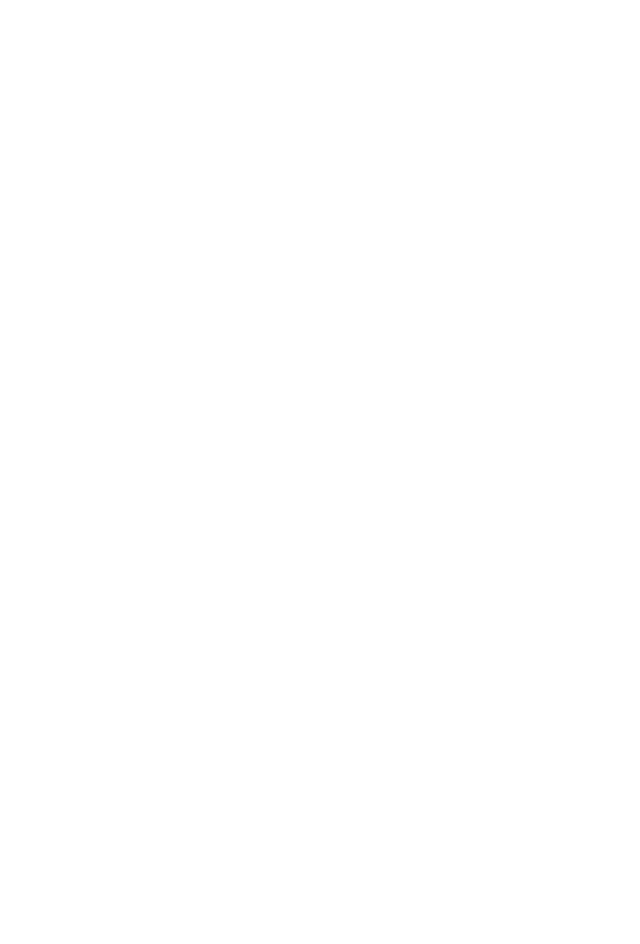
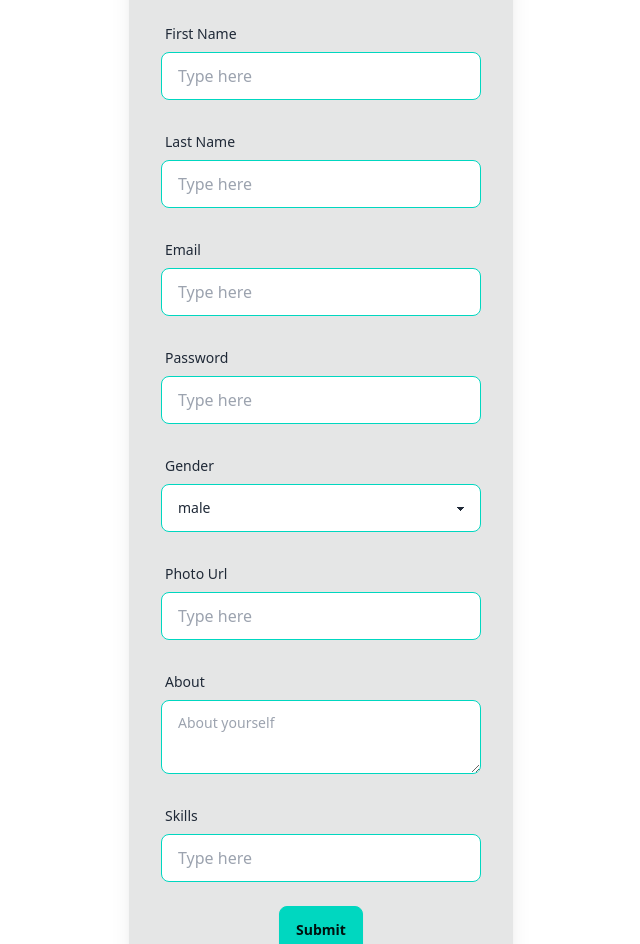
Before and after one commit to ujjwalkumar-64/DevTinder-Frontend, a React (Vite) app: page /signup in a window 1280 px wide. Before the commit this address had no page. Shown: the part 164-1108 px from the top of the page, without its empty margins (319-959 px from the left). Before the commit the page ends 800 px from the top, so only its background shows below. Built offline with nearby package versions, Linux system fonts and the light colour scheme; no server answers.

Commit message:
logout feature + error handling

```diff
--- a/src/App.jsx
+++ b/src/App.jsx
@@ -1,5 +1,5 @@
 import { BrowserRouter, Routes,Route } from "react-router-dom"
-import {  Body,Login,Feed} from "./components"
+import {  Body,Login,Feed,Signup, Profile} from "./components"
 import { Provider } from "react-redux"
 import appStore from "./utils/appStore"
 
@@ -14,7 +14,8 @@
                 <Route path="/" element={<Body/>}>
                   <Route path="/" element={<Feed/>}/>
                   <Route path="/login" element={<Login/>}/>
-
+                  <Route path="/signup" element={<Signup/>}/>
+                  <Route path="/profile" element={<Profile/>}/>
                 </Route>
               </Routes>
 
--- a/src/components/Body.jsx
+++ b/src/components/Body.jsx
@@ -1,15 +1,42 @@
-import React from 'react'
+import React, { useEffect } from 'react'
 import Navbar from './Navbar'
-import { Outlet } from 'react-router-dom'
+import { Outlet, useNavigate } from 'react-router-dom'
 import Footer from './Footer'
+import { BaseUrl } from '../utils/constant'
+import { useDispatch, useSelector } from 'react-redux'
+import { addUser } from '../utils/userSlice'
+import axios from 'axios'
 
 const Body = () => {
+  const dispatch = useDispatch();
+  const navigate = useNavigate();
+ const user = useSelector((state)=>state.user);
+
+  const fetchUser = async()=>{
+    try {
+      if(user) return
+      const res= await axios.get(BaseUrl+"/profile/view",{withCredentials:true});
+      dispatch(addUser(res.data));
+
+    } catch (error) {
+      if(error.status === 401){
+        navigate("/login")
+      }
+      console.error(error);
+    }
+  }
+
+useEffect(()=>{
+  fetchUser();
+
+},[])
+
   return (
     <div>
       <Navbar/>
-
+        <main className='min-h-screen max-w-screen-2xl mx-auto '>
           <Outlet />
-
+        </main>
       <Footer/>
     </div>
   )
--- a/src/components/Footer.jsx
+++ b/src/components/Footer.jsx
@@ -2,7 +2,7 @@
 
 const Footer = () => {
   return (
-    <footer className="footer bg-base-300 text-neutral-content items-center p-4 bottom-0 fixed ">
+    <footer className="footer bg-base-300 text-neutral-content items-center p-4   ">
   <aside className="grid-flow-col items-center">
     <svg
       width="36"
--- a/src/components/Login.jsx
+++ b/src/components/Login.jsx
@@ -10,6 +10,7 @@
     const [password,setPassword]= useState("Dghgdf12@3");
     const dispatch = useDispatch();
     const navigate = useNavigate();
+    const [error,setError]= useState("");
 
     const handleSubmit= async()=>{
          try {
@@ -23,6 +24,7 @@
             dispatch(addUser(res.data.data));
            return  navigate("/")
          } catch (error) {
+            setError(error?.response?.data)
             console.error(error)
          }
     }
@@ -52,6 +54,7 @@
                     className="input input-bordered input-accent w-full max-w-xs"
                     onChange={(e)=>setPassword(e.target.value)}/>
                 </label>
+                    <p className='text-red-800'>{error}</p>
                     <div className="card-actions justify-center m-2">
                         <button className="btn btn-accent" onClick={handleSubmit}>Submit</button>
                     </div>
--- a/src/components/Navbar.jsx
+++ b/src/components/Navbar.jsx
@@ -1,14 +1,30 @@
+import axios from 'axios';
 import React from 'react'
-import { useSelector } from 'react-redux'
+import { useDispatch, useSelector } from 'react-redux'
+import { Link, useNavigate } from 'react-router-dom';
+import { BaseUrl } from '../utils/constant';
+import { removeUser } from '../utils/userSlice';
+
 
 const Navbar = () => {
+  const dispatch= useDispatch();
+  const navigate = useNavigate();
+  const user = useSelector((state)=>state.user);
+  const handleLogout = async()=>{
+    try {
+      axios.post(BaseUrl+"/logout",{},{withCredentials:true});
+      dispatch(removeUser());
+      return navigate("/login")
 
-  const user= useSelector((state)=>state.user);
+    } catch (error) {
+      console.error(error)
+    }
+  }
 
   return (
     <div className="navbar bg-base-300">
     <div className="flex-1">
-      <a className="btn btn-ghost text-xl">DevTinder</a>
+      <Link to={user?"/":"/login"} className="btn btn-ghost text-xl">DevTinder</Link>
     </div>
     {user && <div className="flex-none gap-2">
         Welcome, {user.firstName}
@@ -24,13 +40,13 @@
           tabIndex={0}
           className="menu menu-sm dropdown-content bg-base-100 rounded-box z-[1] mt-12 w-52 p-2 shadow">
           <li>
-            <a className="justify-between">
+            <Link to="/profile" className="justify-between" >
               Profile
               <span className="badge">New</span>
-            </a>
+            </Link>
           </li>
-          <li><a>Settings</a></li>
-          <li><a>Logout</a></li>
+          <li><Link to="/">Settings</Link></li>
+          <li><a onClick={handleLogout}>Logout</a></li>
         </ul>
       </div>
     </div>}
--- /dev/null
+++ b/src/components/Signup.jsx
@@ -0,0 +1,158 @@
+import axios from 'axios'
+import React, { useState } from 'react'
+import { BaseUrl } from '../utils/constant'
+import { useDispatch } from 'react-redux'
+import { addUser } from '../utils/userSlice'
+import { useNavigate } from 'react-router-dom'
+
+const Signup = () => {
+    const [email,setEmail] = useState("")
+    const [password,setPassword] = useState("")
+    const [firstName,setFirstName]= useState("")
+    const [lastName,setLastName]= useState("")
+    const [skills,setSkills]= useState([])
+    const [gender,setGender]= useState("")
+    const [about,setAbout]= useState("")
+    const [photoUrl,setPhotoUrl] = useState("")
+    const dispatch = useDispatch();
+    const navigate= useNavigate();
+
+    const handleSubmit= async()=>{
+        try {
+            const res= await axios.post(BaseUrl+"/signup",{
+                email,
+                firstName,
+                lastName,
+                password,
+                skills,
+                gender,
+                about,
+                photoUrl,
+            },{
+                withCredentials:true
+            })
+            console.log("signup :" ,res);
+            dispatch(addUser(res.data.data));
+            return navigate("/")
+        } catch (error) {
+            console.error(error)
+        }
+    }
+
+  return (
+    <div className='my-10 flex justify-center'>
+    <div className="card bg-base-300 w-96 shadow-xl">
+        <div className="card-body">
+            <h2 className="card-title justify-center">Signup Page</h2>
+            <label className="form-control w-full max-w-xs my-2">
+                <div className="label">
+                    <span className="label-text">First Name</span>
+                </div>
+                <input type="text"
+                    value={firstName}
+                    placeholder="Type here"
+                    className="input input-bordered input-accent w-full max-w-xs"
+                    onChange={(e)=> setFirstName(e.target.value)}
+                    />
+            </label>
+            <label className="form-control w-full max-w-xs my-2">
+                <div className="label">
+                    <span className="label-text">Last Name</span>
+                </div>
+                <input type="text"
+                    value={lastName}
+                    placeholder="Type here"
+                    className="input input-bordered input-accent w-full max-w-xs"
+                    onChange={(e)=> setLastName(e.target.value)}
+                    />
+            </label>
+            <label className="form-control w-full max-w-xs my-2">
+                <div className="label">
+                    <span className="label-text">Email</span>
+                </div>
+                <input type="email"
+                    value={email}
+                    placeholder="Type here"
+                    className="input input-bordered input-accent w-full max-w-xs"
+                    onChange={(e)=> setEmail(e.target.value)}
+                    />
+            </label>
+
+            <label className="form-control w-full max-w-xs my-2">
+                <div className="label">
+                    <span className="label-text">Password</span>
+                </div>
+                <input type="password"
+                value={password}
+                placeholder="Type here"
+                className="input input-bordered input-accent w-full max-w-xs"
+                onChange={(e)=>setPassword(e.target.value)}/>
+            </label>
+
+            <label className="form-control w-full max-w-xs my-2">
+                <div className="label">
+                    <span className="label-text">Gender</span>
+                </div>
+                 <select className="select select-accent w-full max-w-xs"
+                 value={gender}
+                 onChange={(e)=> setGender(e.target.value)}
+                 >
+                <option disabled selected>Male or Female</option>
+                <option>male</option>
+                <option>female</option>
+                <option>others</option>
+            </select>
+            </label>
+
+
+
+            <label className="form-control w-full max-w-xs my-2">
+                <div className="label">
+                    <span className="label-text">Photo Url</span>
+                </div>
+                <input type="text"
+                    value={photoUrl}
+                    placeholder="Type here"
+                    className="input input-bordered input-accent w-full max-w-xs"
+                    onChange={(e)=> setPhotoUrl(e.target.value)}
+                />
+
+                    {//<input type="file" className="file-input file-input-bordered file-input-accent w-full max-w-xs" />
+                    }
+
+            </label>
+
+            <label className="form-control w-full max-w-xs my-2">
+                <div className="label">
+                    <span className="label-text">About</span>
+                </div>
+
+
+                <textarea className="textarea textarea-accent"
+                value={about} placeholder="About yourself"
+                 onChange={(e)=> setAbout(e.target.value)}></textarea>
+            </label>
+
+            <label className="form-control w-full max-w-xs my-2">
+                <div className="label">
+                    <span className="label-text">Skills</span>
+                </div>
+                <input type="text"
+                    value={skills}
+                    placeholder="Type here"
+                    className="input input-bordered input-accent w-full max-w-xs"
+                    onChange={(e)=> setSkills(e.target.value)}
+                    />
+            </label>
+
+
+                <div className="card-actions justify-center m-2">
+                    <button className="btn btn-accent" onClick={handleSubmit}>Submit</button>
+                </div>
+        </div>
+    </div>
+</div>
+  )
+}
+
+export default Signup
--- a/src/components/index.js
+++ b/src/components/index.js
@@ -3,11 +3,15 @@
 import Login from "./Login";
 import Footer from "./Footer";
 import Feed from "./Feed";
+import Signup from "./Signup";
+import Profile from "./Profile";
 
 export{
     Navbar,
     Body,
     Login,
     Footer,
-    Feed
+    Feed,
+    Signup,
+    Profile
 }
```
